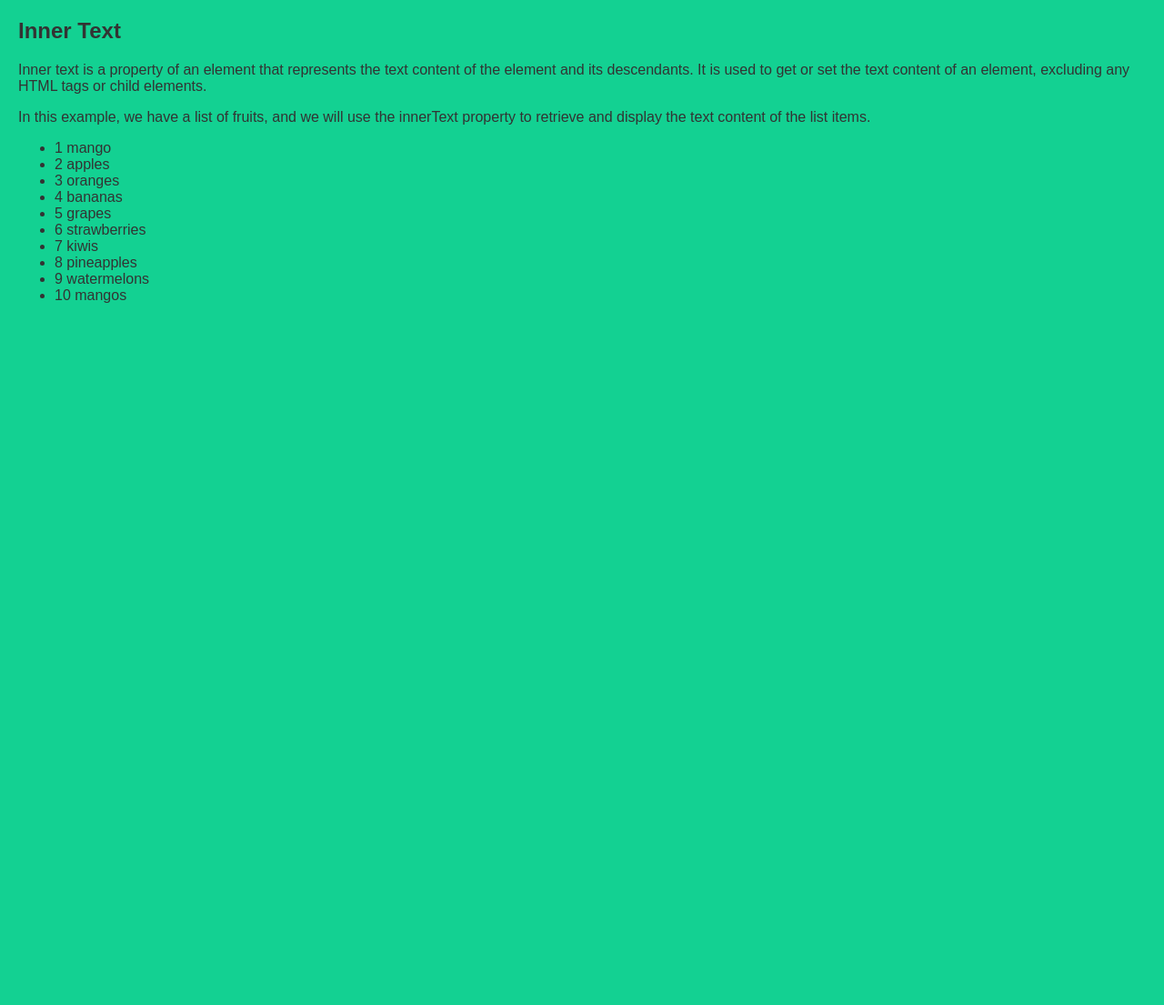
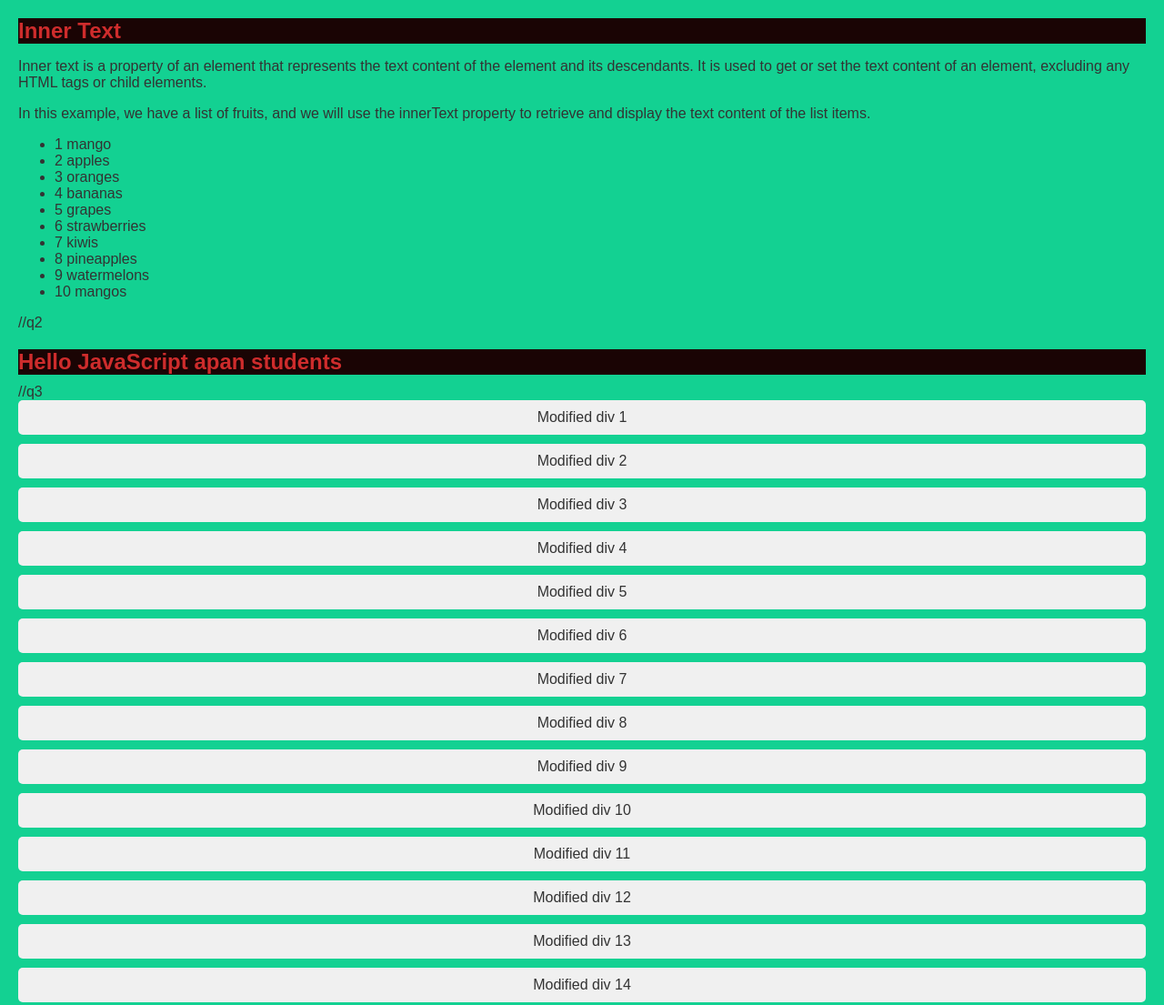
Before and after one commit to zinpacchi-10/demo, a plain HTML site: page DOM/INNERTEXT/id.html in a window 1280 px wide. Shown: the whole page at 91% size. Before the commit the page ends 800 px from the top, so only its background shows below. Drawn offline with Linux system fonts and the light colour scheme.

Commit message:
Dom done

```diff
--- a/DOM/INNERTEXT/id.css
+++ b/DOM/INNERTEXT/id.css
@@ -4,3 +4,18 @@ body {
     margin: 20px;
     background-color: #13d192;
 }
+
+h2 {
+    color: #ce2c2c;
+    margin-bottom: 10px;
+    background-color: #1a0404;
+    text-align: top;
+}
+
+.box {
+    background-color: #f0f0f0;
+    padding: 10px;
+    margin-bottom: 10px;
+    border-radius: 5px;
+    text-align: center;
+}
--- a/DOM/INNERTEXT/id.html
+++ b/DOM/INNERTEXT/id.html
@@ -31,6 +31,25 @@
         <li>10 mangos</li>
       </ul>
     </div>
+    //q2
+    <div>
+      <h2 id="hello">Hello JavaScript</h2>
+    </div>
+    //q3
+    <div class="box">first div</div>
+    <div class="box">second div</div>
+    <div class="box">third div</div>
+    <div class="box">fourth div</div>
+    <div class="box">fifth div</div>
+    <div class="box">sixth div</div>
+    <div class="box">seventh div</div>
+    <div class="box">eighth div</div>
+    <div class="box">ninth div</div>
+    <div class="box">tenth div</div>
+    <div class="box">eleventh div</div>
+    <div class="box">twelfth div</div>
+    <div class="box">thirteenth div</div>
+    <div class="box">fourteenth div</div>
     <script src="id.js"></script>
   </body>
 </html>
--- a/DOM/INNERTEXT/id.js
+++ b/DOM/INNERTEXT/id.js
@@ -1,4 +1,18 @@
-let div = document.querySelector("div");
+let div = document.querySelector('div');
 console.log(div);
 console.dir(div.innerText);
 console.dir(div.innerHTML);
+let h2 = document.getElementById('hello');
+console.dir(h2.innerText);
+h2.innerText = h2.innerText + ' apan students';
+let divs = document.querySelectorAll('.box');
+console.log(divs);
+let idx = 1;
+for (let divv of divs) {
+    divv.innerText = `Modified div ${idx}
+    `;
+    idx++;
+}
+// divs[0].innerText = 'Modified first div';
+// divs[1].innerText = 'Modified second div';
+// divs[2].innerText = 'Modified third div';
```
